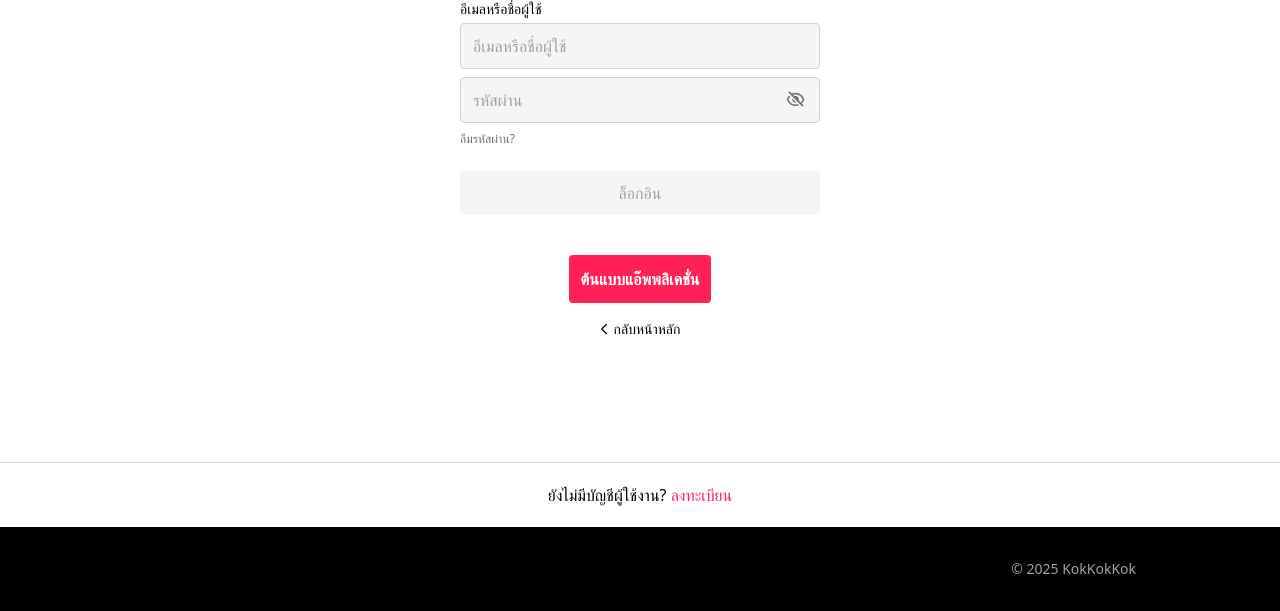
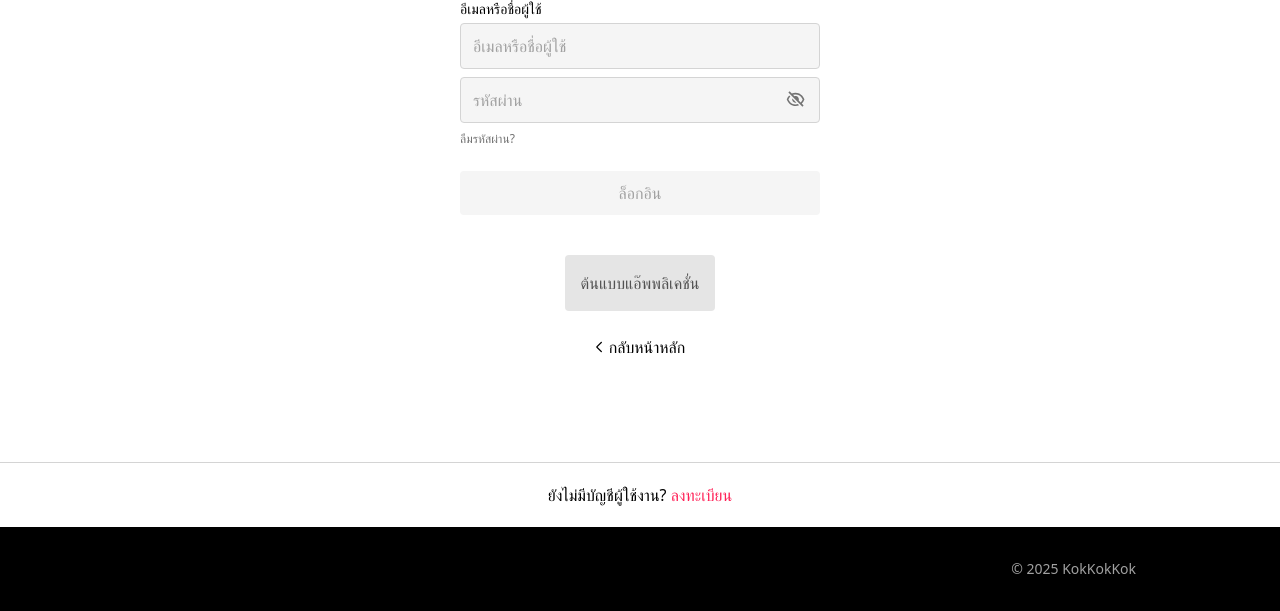
Before and after one commit to eastern-cyber/3k_v.2.1.2, a Python web app: template templates/login.html in a window 1280 px wide. Shown: the part 189-800 px from the top of the page. Run offline with Jinja, Linux system fonts and the light colour scheme; the template is opened without the code that fills it, so the values that code supplies are empty.

Commit message:
login page

```diff
--- a/templates/login.html
+++ b/templates/login.html
@@ -70,8 +70,12 @@
                         <button @click="window.location.href = 'home.html'" x-bind:type="buttonActive ? 'submit' : 'button'" class="button" x-bind:class="{ 'button-active': buttonActive }">ล็อกอิน</button>
                     </form>
                 </div>
-                <div class="pb-4 flex justify-center font-bold">
-                        <button @click="window.location.href = 'home.html'" class="button-active p-3 rounded-sm">ต้นแบบแอ๊พพลิเคชั่น</button>
+                <div class="p-0 flex justify-center font-bold">
+                    <p class="p-4 rounded-sm bg-neutral-200 mb-6 hover:bg-red-500">
+                    <a href="home.html" class="font-medium hover:bg-red-500 text-neutral-600 hover:text-neutral-100 mb-6">
+                        ต้นแบบแอ๊พพลิเคชั่น
+                    </a>
+                    </p>
                 </div>
                 <div class="flex justify-center">
                     <a href="index.html" class="flex items-center">
@@ -80,7 +84,7 @@
                                 <path d="M4.58579 22.5858L20.8787 6.29289C21.2692 5.90237 21.9024 5.90237 22.2929 6.29289L23.7071 7.70711C24.0976 8.09763 24.0976 8.7308 23.7071 9.12132L8.82843 24L23.7071 38.8787C24.0976 39.2692 24.0976 39.9024 23.7071 40.2929L22.2929 41.7071C21.9024 42.0976 21.2692 42.0976 20.8787 41.7071L4.58579 25.4142C3.80474 24.6332 3.80474 23.3668 4.58579 22.5858Z"></path>
                             </svg>
                         </div>
-                        <p class="font-medium text-sm">กลับหน้าหลัก</p>
+                        <p class="font-medium">กลับหน้าหลัก</p>
                     </a>
                 </div>
             </div>
```
